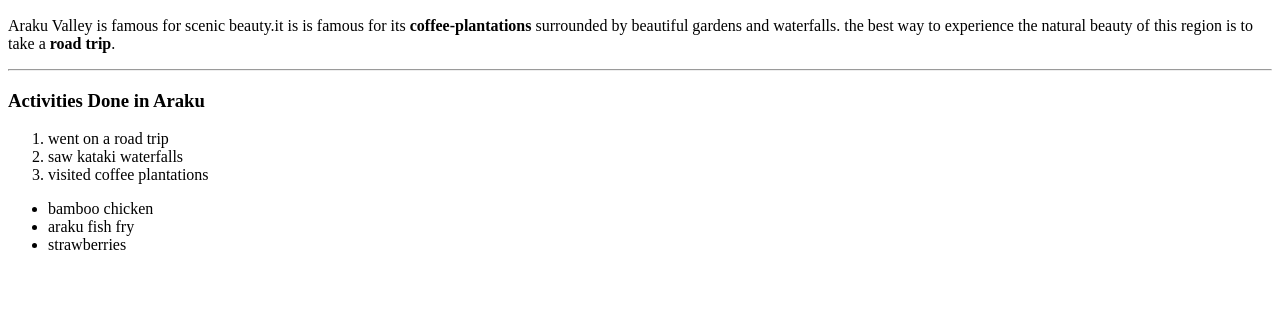
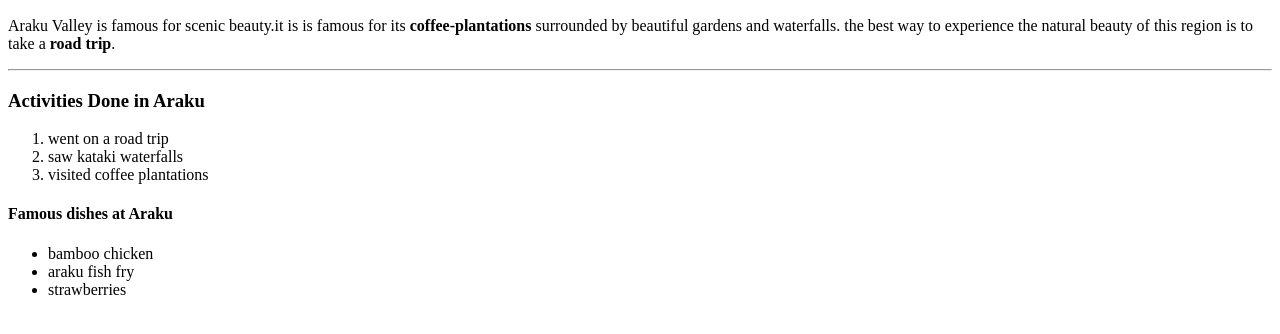
Before and after one commit to 44-563-WebApps-F23/44563-webapps-f23-assignment3-sravsveeranki, a plain HTML site: page index.html in a window 1280 px wide. Shown: the part 110-444 px from the top of the page. Drawn offline with Linux system fonts and the light colour scheme.

Commit message:
Update index.html
added heading to food

```diff
--- a/index.html
+++ b/index.html
@@ -24,6 +24,9 @@
     <li>saw kataki waterfalls</li>
     <li>visited coffee plantations</li>
 </ol>
+<h4>
+    Famous dishes at Araku
+</h4>
 <ul>
     <li>bamboo chicken</li>
     <li>araku fish fry</li>
```
